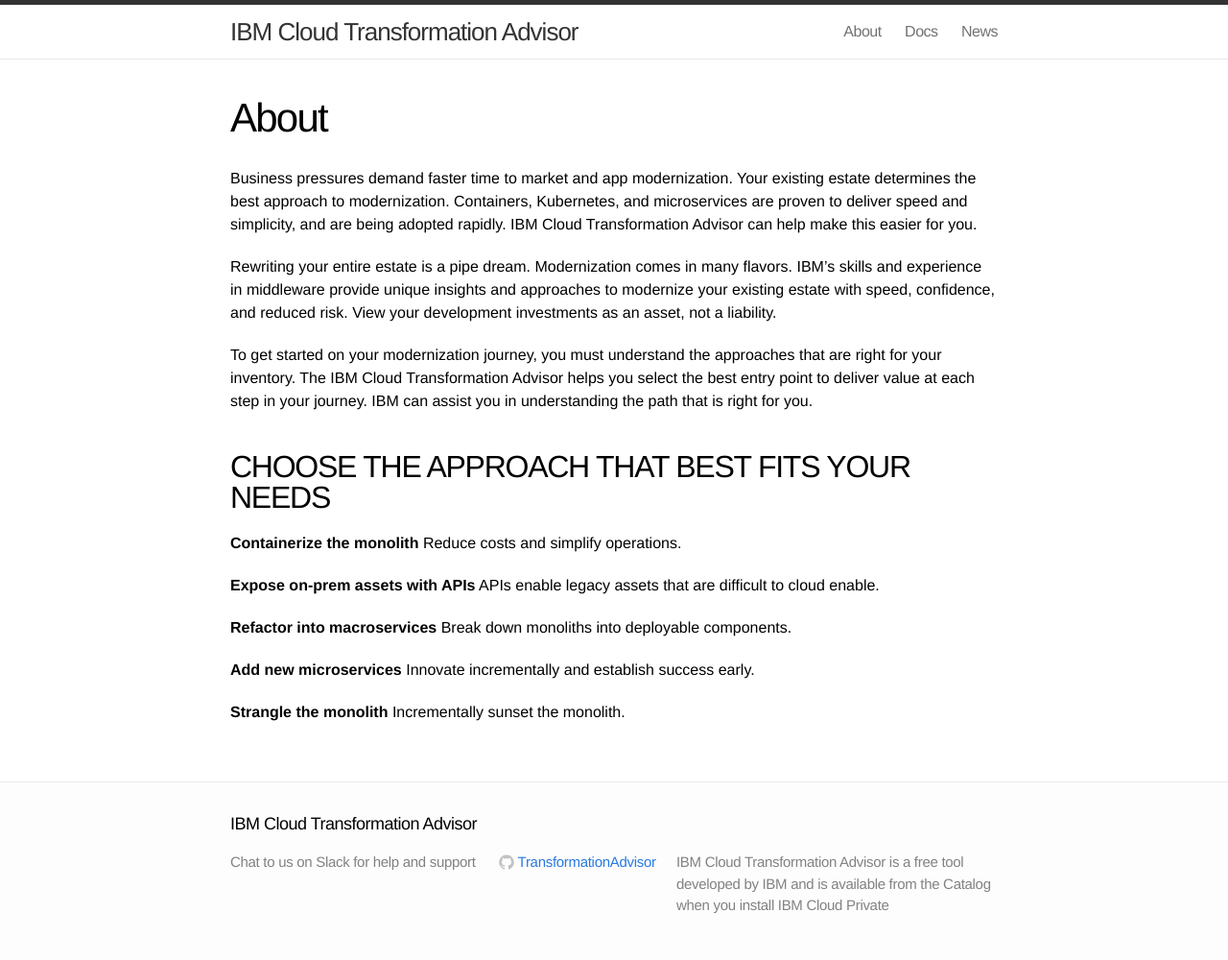
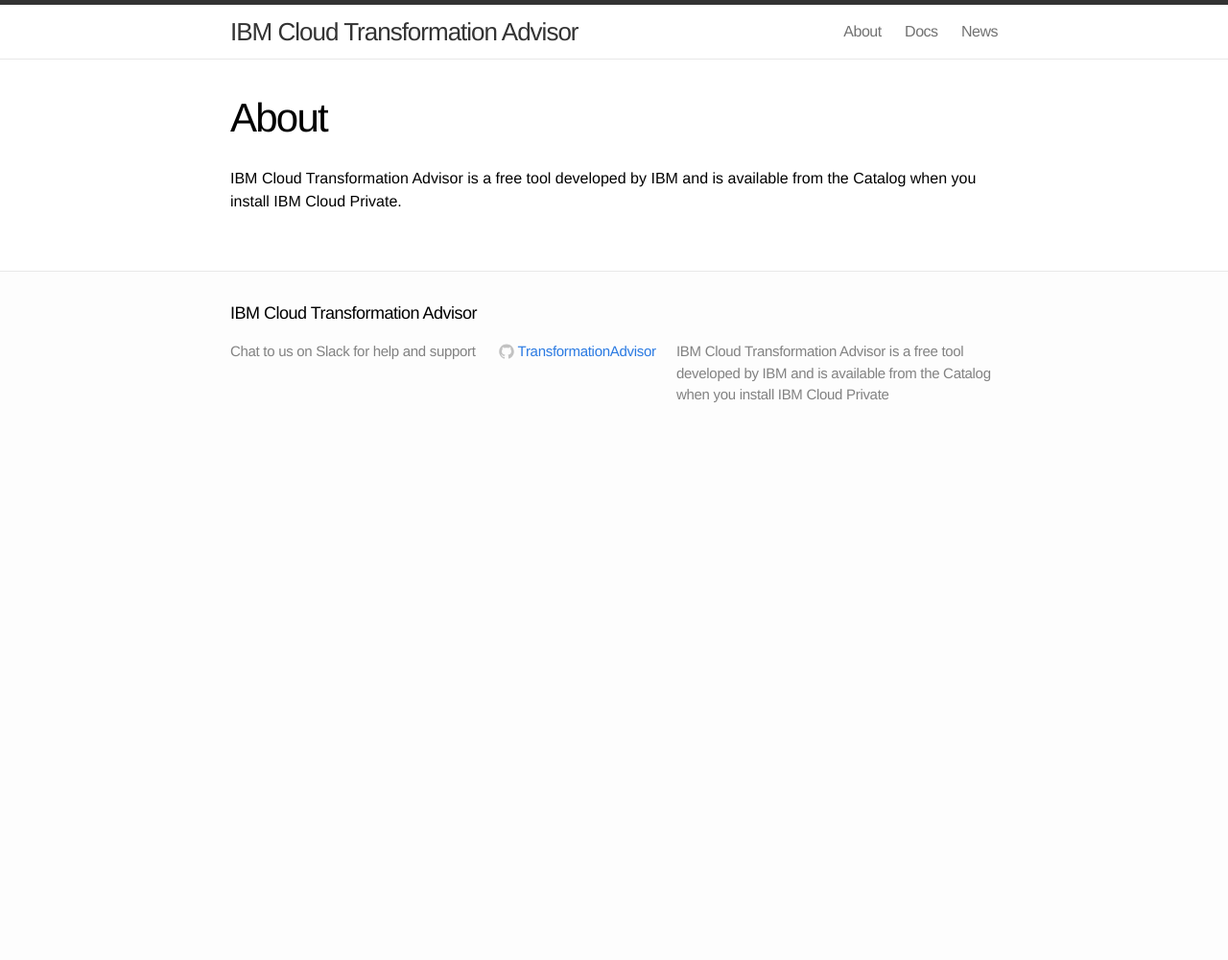
Before and after one commit to TransformationAdvisor/TA.github.io, a Jekyll site: the page built from about/index.md, in a window 1280 px wide. Shown: the whole page at 96% size. Built offline with Jekyll 4.4.1, drawn with Linux system fonts in a browser that asks for light colours; Markdown is read by kramdown in place of the engine named in the settings; after the commit the page ends 900 px from its top, so only the background shows below that.

Commit message:
Update index.md

```diff
--- a/about/index.md
+++ b/about/index.md
@@ -3,20 +3,4 @@
 title: About
 ---
 
-Business pressures demand faster time to market and app modernization. Your existing estate determines the best approach to modernization. Containers, Kubernetes, and microservices are proven to deliver speed and simplicity, and are being adopted rapidly. IBM Cloud Transformation Advisor can help make this easier for you.
-
-Rewriting your entire estate is a pipe dream. Modernization comes in many flavors. IBM’s skills and experience in middleware provide unique insights and approaches to modernize your existing estate with speed, confidence, and reduced risk. View your development investments as an asset, not a liability.
-
-To get started on your modernization journey, you must understand the approaches that are right for your inventory. The IBM Cloud Transformation Advisor helps you select the best entry point to deliver value at each step in your journey. IBM can assist you in understanding the path that is right for you.
-
-## CHOOSE THE APPROACH THAT BEST FITS YOUR NEEDS
-
-**Containerize the monolith** Reduce costs and simplify operations.
-
-**Expose on-prem assets with APIs** APIs enable legacy assets that are difficult to cloud enable.
-
-**Refactor into macroservices** Break down monoliths into deployable components.
-
-**Add new microservices** Innovate incrementally and establish success early.
-
-**Strangle the monolith** Incrementally sunset the monolith.
+IBM Cloud Transformation Advisor is a free tool developed by IBM and is available from the Catalog when you install IBM Cloud Private.
```
